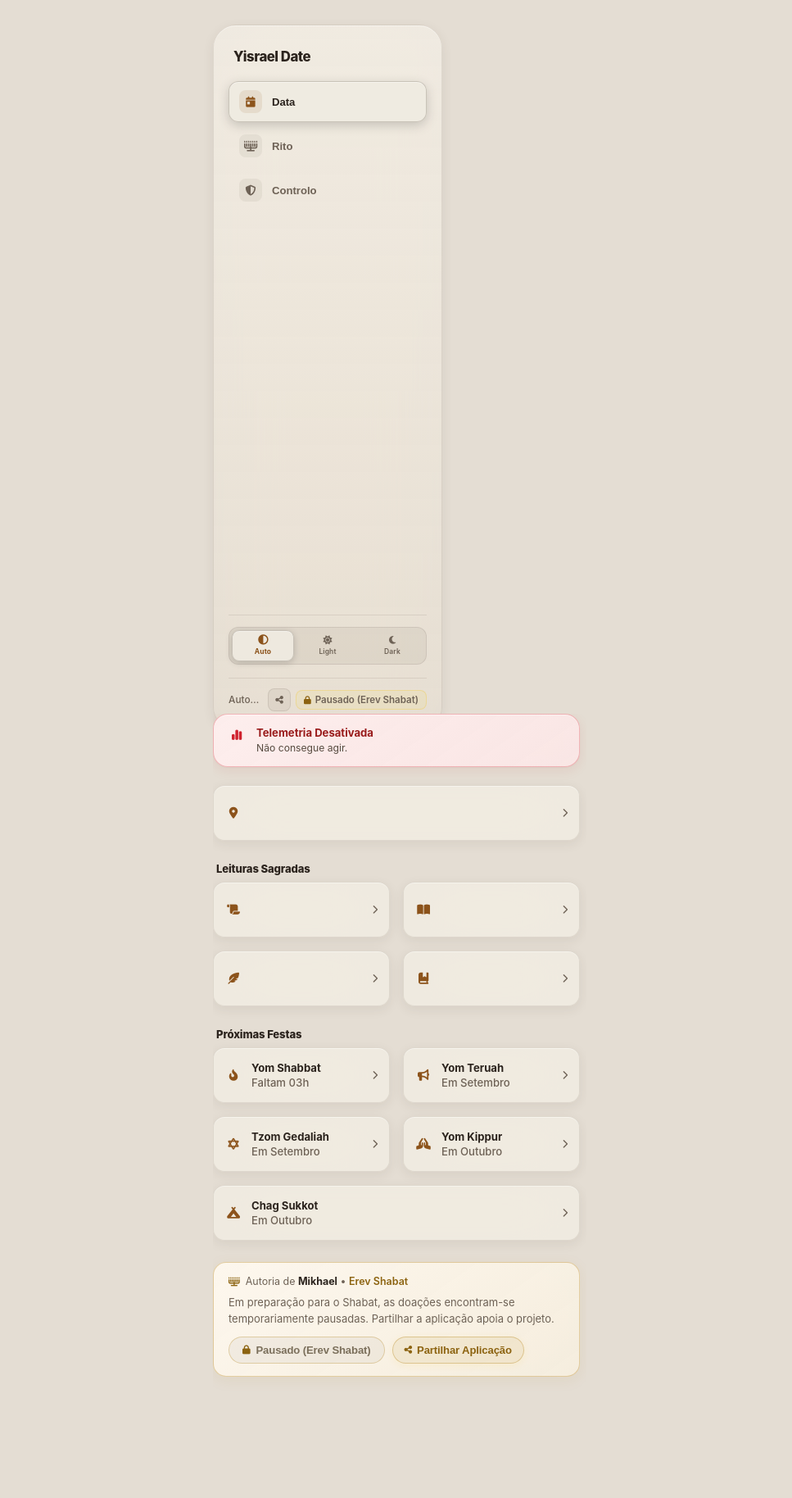
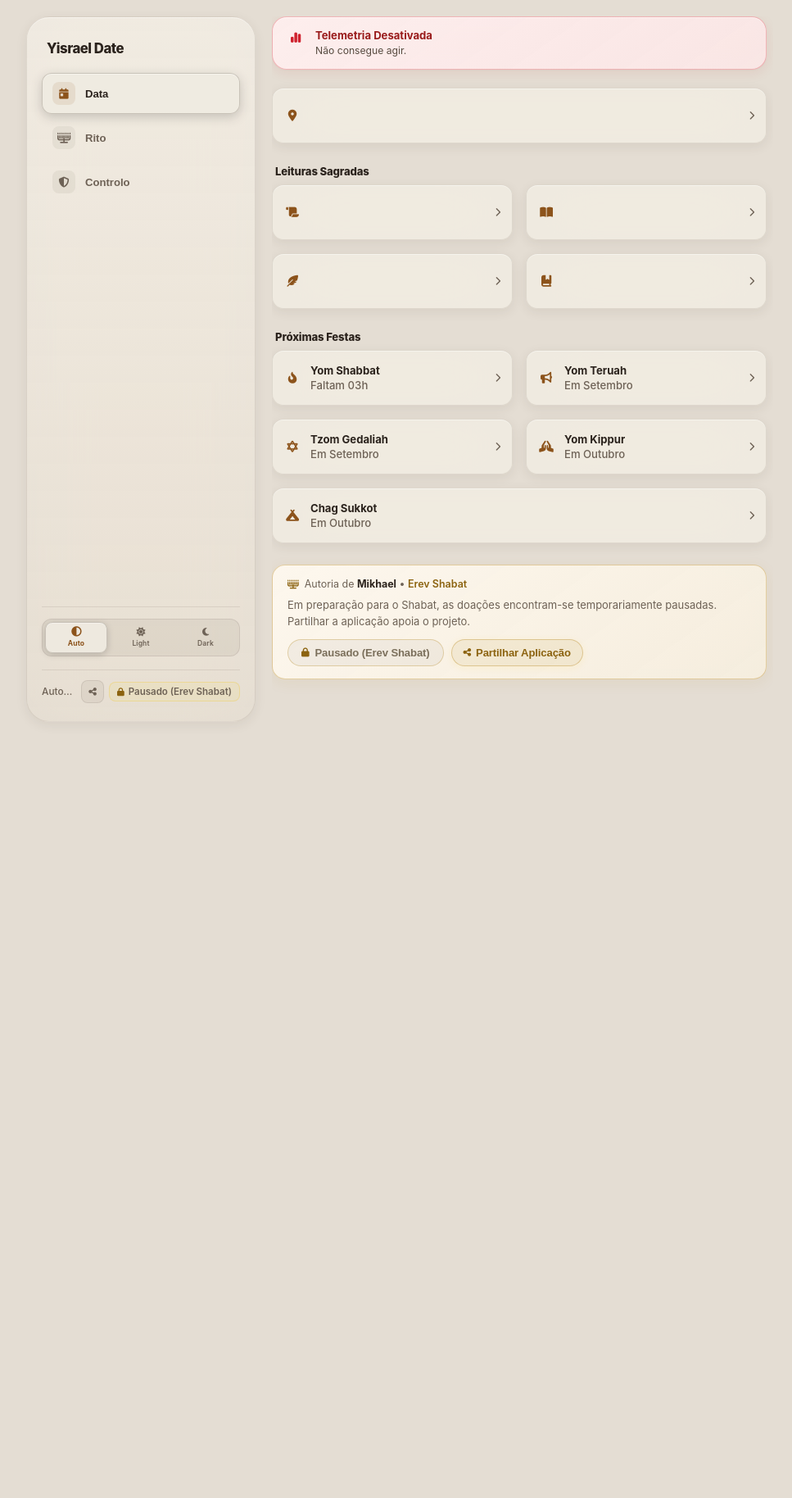
Before and after one commit to jewfaith/jewfaith.github.io, a PHP site: page / in a window 1280 px wide. Shown: the whole page at 82% size, without its empty margins (152-1119 px from the left). After the commit the page ends 880 px from the top, so only its background shows below. Run offline with PHP 8.4, Linux system fonts and the light colour scheme.

Commit message:
Add files via upload

```diff
--- a/index.html
+++ b/index.html
@@ -84,7 +84,7 @@
   <link href="https://fonts.googleapis.com/css2?family=Cardo:ital,wght@0,400;0,700;1,400&display=swap"
     rel="stylesheet" />
   <link rel="stylesheet" href="https://cdnjs.cloudflare.com/ajax/libs/font-awesome/6.5.1/css/all.min.css" />
-  <link rel="stylesheet" href="style.css" />
+  <link rel="stylesheet" href="style.css?v=2.0.2" />
 
   <!-- Umami Analytics (Cookieless, Privacy-First, RGPD & LGPD Compliant) -->
   <script id="umami-script" defer src="https://cloud.umami.is/script.js" data-website-id="6cd4c599-d27b-4542-aced-dcef8e470f0c" data-auto-track="true" data-do-not-track="false" onerror="window.__umamiScriptFailed = true; if (window.umamiMonitor) window.umamiMonitor.runDiagnostics(false);"></script>
@@ -716,7 +716,7 @@
     </div>
   </div>
 
-  <script type="module" src="js/main.js"></script>
+  <script type="module" src="js/main.js?v=2.0.2"></script>
 </body>
 
 </html>
--- a/js/main.js
+++ b/js/main.js
@@ -22,12 +22,23 @@ import { initPcDisplayManager } from './ui/pcDisplayManager.js';
 import { HEBREW_MONTHS_PT } from './domain/constants.js';
 import { initUmamiMonitor, setConnectionState, trackMicroAction } from './utils/umamiMonitor.js';
 
-// Registro do Service Worker para PWA e Offline
+// Registro do Service Worker para PWA com atualização forçada e sem retenção de cache antigo
 if ('serviceWorker' in navigator) {
     window.addEventListener('load', () => {
-        navigator.serviceWorker.register('./sw.js').catch(err => {
+        navigator.serviceWorker.register('./sw.js').then((registration) => {
+            // Força verificação de nova versão do sw.js imediatamente
+            registration.update();
+        }).catch(err => {
             console.log('ServiceWorker registration failed: ', err);
         });
+    });
+
+    let isRefreshing = false;
+    navigator.serviceWorker.addEventListener('message', (event) => {
+        if (event.data && event.data.type === 'SW_VERSION_UPDATED' && !isRefreshing) {
+            isRefreshing = true;
+            window.location.reload();
+        }
     });
 }
 
--- a/style.css
+++ b/style.css
@@ -1325,28 +1325,26 @@ body.modal-open {
 
     html,
     body {
-        height: auto !important;
+        height: 100% !important;
         min-height: 100vh;
-        overflow-x: hidden !important;
-        overflow-y: auto !important;
+        overflow: hidden !important;
     }
 
     .app-layout {
         position: relative;
         z-index: 1;
         width: 100%;
-        max-width: 480px;
+        max-width: 960px;
         margin: 0 auto;
-        min-height: 100%;
-        height: auto !important;
-        max-height: none !important;
-        display: flex;
-        flex-direction: column;
-        padding: max(10px, env(safe-area-inset-top)) 12px calc(96px + env(safe-area-inset-bottom));
+        min-height: 100vh;
+        height: 100vh !important;
+        max-height: 100vh !important;
+        display: flex;
+        flex-direction: row;
+        gap: 20px;
+        padding: 20px 24px;
         box-sizing: border-box;
-        overflow-x: hidden;
-        overflow-y: auto !important;
-        -webkit-overflow-scrolling: touch;
+        overflow: hidden !important;
     }
 
     /* Fixed macOS Glass Studio Sidebar - Sempre 100% visível e fixa */
```
Also changed, not shown: sw.js (+38 -14 lines), manifest.json.
